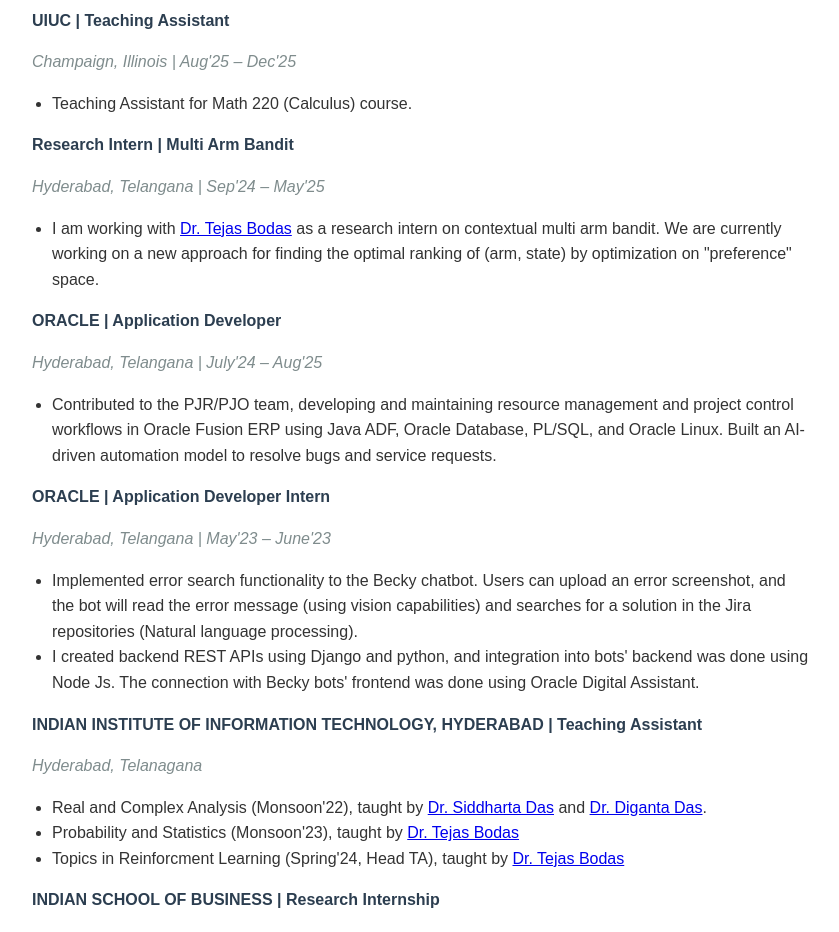
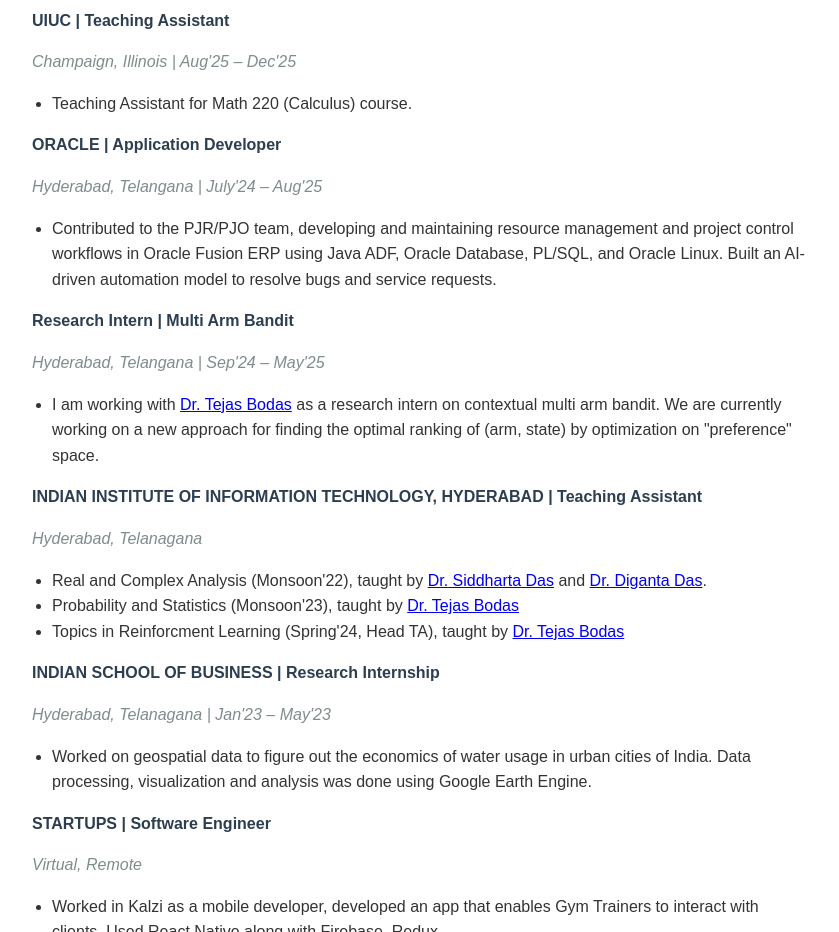
Before and after one commit to sukhjinder-kumar/sukhjinder-kumar.github.io, a plain HTML site: page index.html in a window 1280 px wide. Shown: the part 1720-2652 px from the top of the page, without its empty margins (228-1067 px from the left). Drawn offline with Linux system fonts and the light colour scheme.

Commit message:
Update index.html

```diff
--- a/index.html
+++ b/index.html
@@ -96,13 +96,6 @@
           </ul>
         </div>
         <div class="subsection">
-          <p class="job-title">Research Intern | Multi Arm Bandit</p>
-          <p class="date-location">Hyderabad, Telangana | Sep'24 – May'25</p>
-          <ul>
-              <li>I am working with <a href="https://sites.google.com/view/tejaspbodas/home">Dr. Tejas Bodas</a> as a research intern on contextual multi arm bandit. We are currently working on a new approach for finding the optimal ranking of (arm, state) by optimization on "preference" space.</li>
-          </ul>
-        </div>
-        <div class="subsection">
             <p class="job-title">ORACLE | Application Developer</p>
             <p class="date-location">Hyderabad, Telangana | July'24 – Aug'25</p>
             <ul>
@@ -110,12 +103,11 @@
             </ul>
         </div>
         <div class="subsection">
-            <p class="job-title">ORACLE | Application Developer Intern</p>
-            <p class="date-location">Hyderabad, Telangana | May'23 – June'23</p>
-            <ul>
-                <li>Implemented error search functionality to the Becky chatbot. Users can upload an error screenshot, and the bot will read the error message (using vision capabilities) and searches for a solution in the Jira repositories (Natural language processing).</li>
-                <li>I created backend REST APIs using Django and python, and integration into bots' backend was done using Node Js. The connection with Becky bots' frontend was done using Oracle Digital Assistant.</li>
-            </ul>
+          <p class="job-title">Research Intern | Multi Arm Bandit</p>
+          <p class="date-location">Hyderabad, Telangana | Sep'24 – May'25</p>
+          <ul>
+              <li>I am working with <a href="https://sites.google.com/view/tejaspbodas/home">Dr. Tejas Bodas</a> as a research intern on contextual multi arm bandit. We are currently working on a new approach for finding the optimal ranking of (arm, state) by optimization on "preference" space.</li>
+          </ul>
         </div>
         <div class="subsection">
             <p class="job-title">INDIAN INSTITUTE OF INFORMATION TECHNOLOGY, HYDERABAD | Teaching Assistant</p>
```
